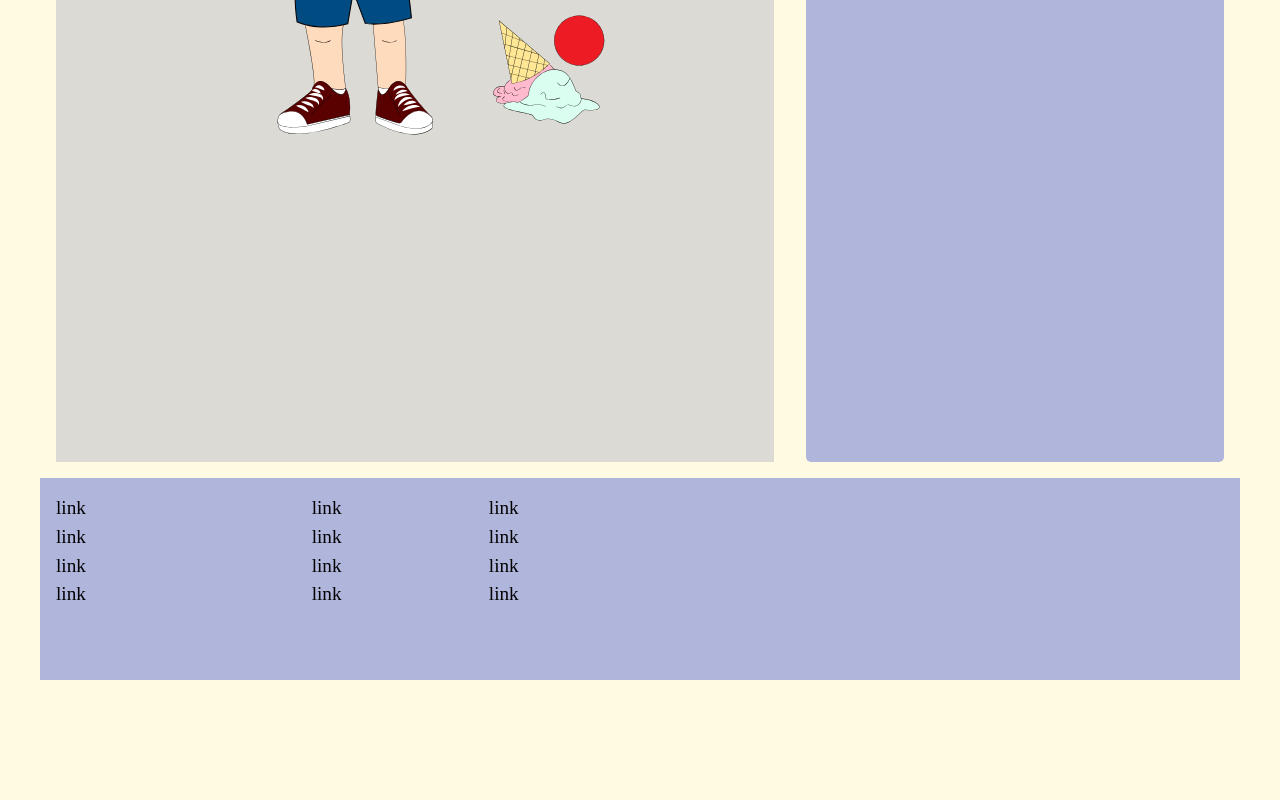
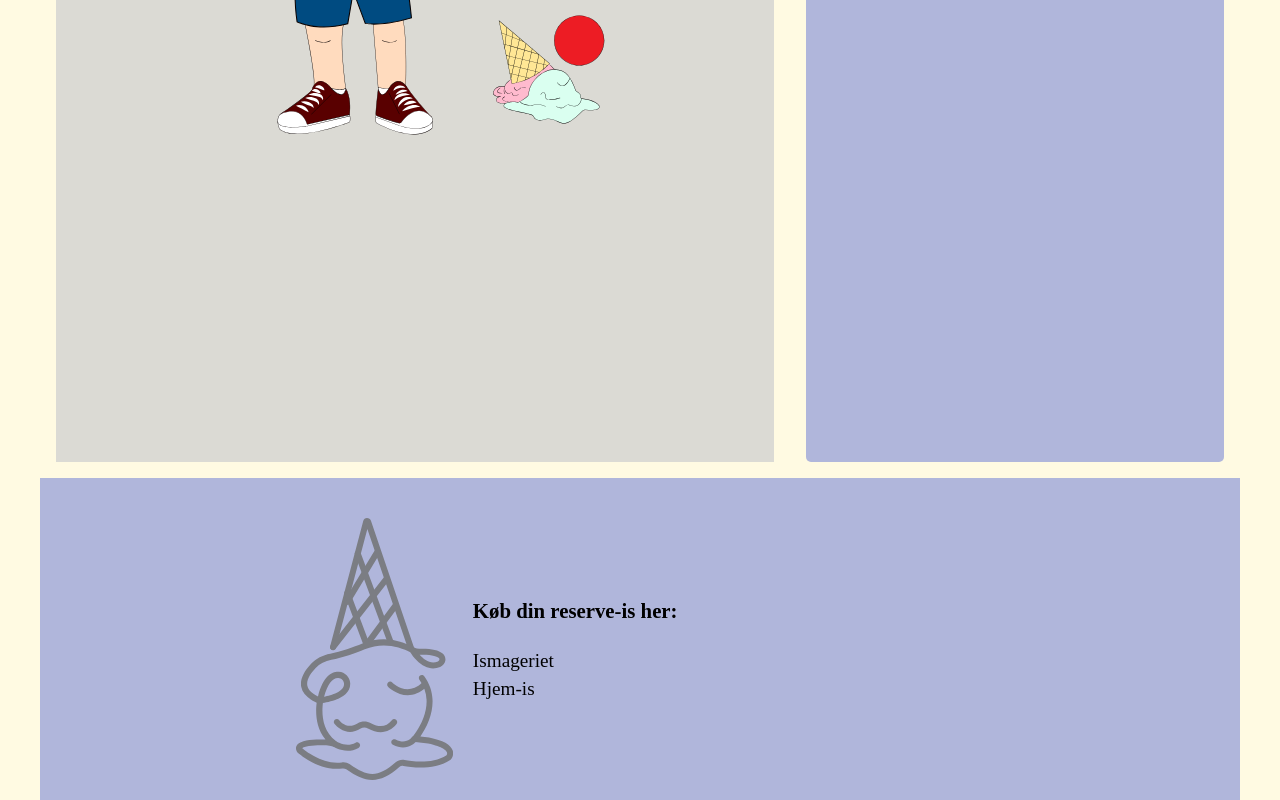
Before and after one commit to ibenlehmann/emergencysite, a plain HTML site: page instruction.html in a window 1280 px wide. Shown: the part 826-1626 px from the top of the page. Before the commit the page ends 1506 px from the top, so only its background shows below. Drawn offline with Linux system fonts and the light colour scheme; a web font is replaced by a local one.

Commit message:
sidste_retterlser_done

```diff
--- a/instruction.html
+++ b/instruction.html
@@ -660,29 +660,13 @@
   </main>
 
   <footer>
-    <nav class="some">
-      <ul>
-        <li><a href="">link</a></li>
-        <li><a href="">link</a></li>
-        <li><a href="">link</a></li>
-        <li><a href="">link</a></li>
-      </ul>
+    <nav class="img_footer">
+      <img src="img/ikon2.svg" alt="ikon">
     </nav>
-    <nav class="another">
-      <ul>
-        <li><a href="">link</a></li>
-        <li><a href="">link</a></li>
-        <li><a href="">link</a></li>
-        <li><a href="">link</a></li>
-      </ul>
-    </nav>
-    <nav class="yetanother">
-      <ul>
-        <li><a href="">link</a></li>
-        <li><a href="">link</a></li>
-        <li><a href="">link</a></li>
-        <li><a href="">link</a></li>
-      </ul>
+    <nav class="text_footer">
+      <h3>Køb din reserve-is her:</h3>
+      <a href="https://ismageriet.dk/?srsltid=AfmBOor3oF7GJl-KABcKgGcBwonwD0xBJP9C3Um_BRkdjcL7GgrTlKOV">Ismageriet</a>
+      <a href="https://hjem-is.dk/collections/is-og-desserter">Hjem-is</a>
     </nav>
   </footer>
   <script src="js/burger.js"></script>
```
Also changed, not shown: register.html (+6 -22 lines).
